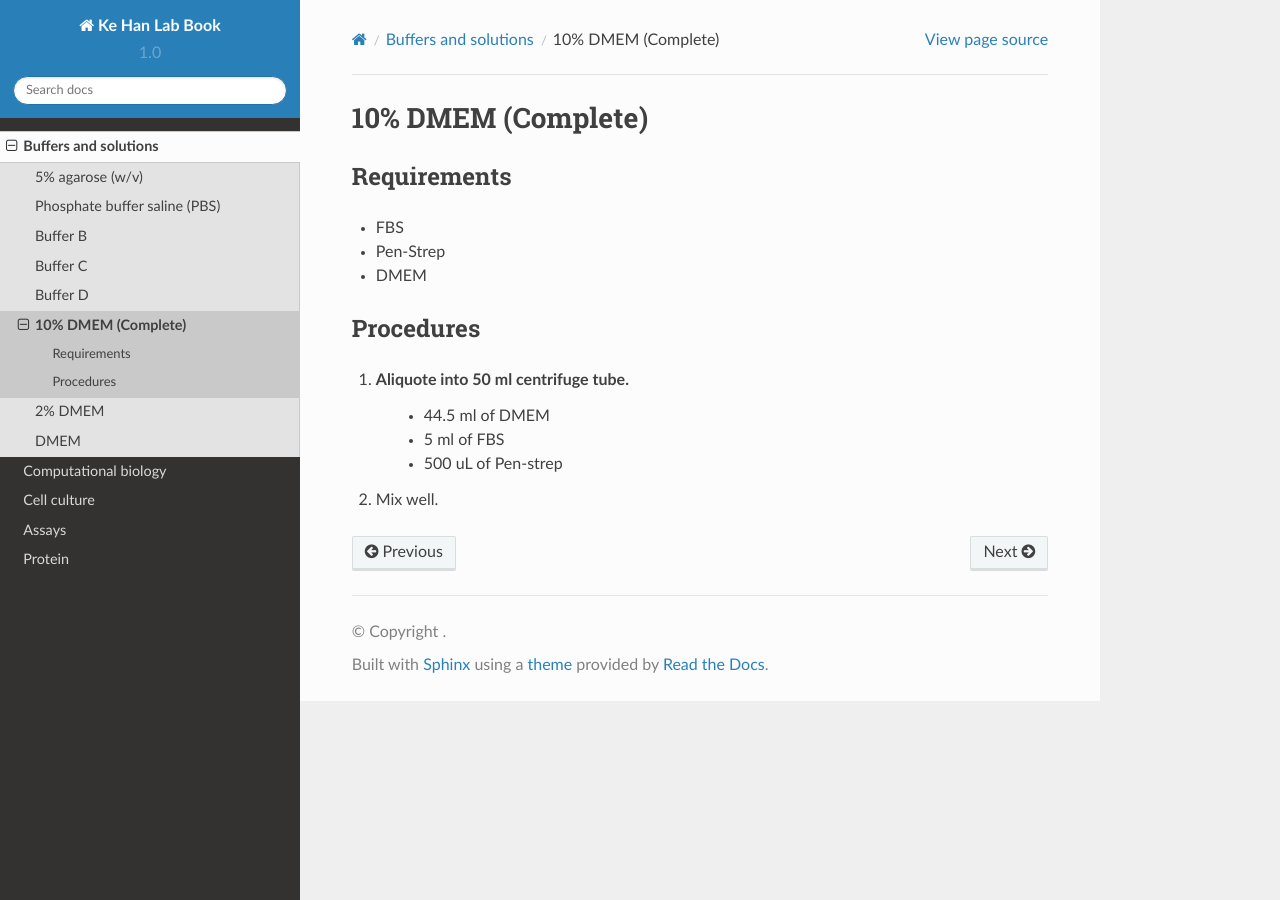
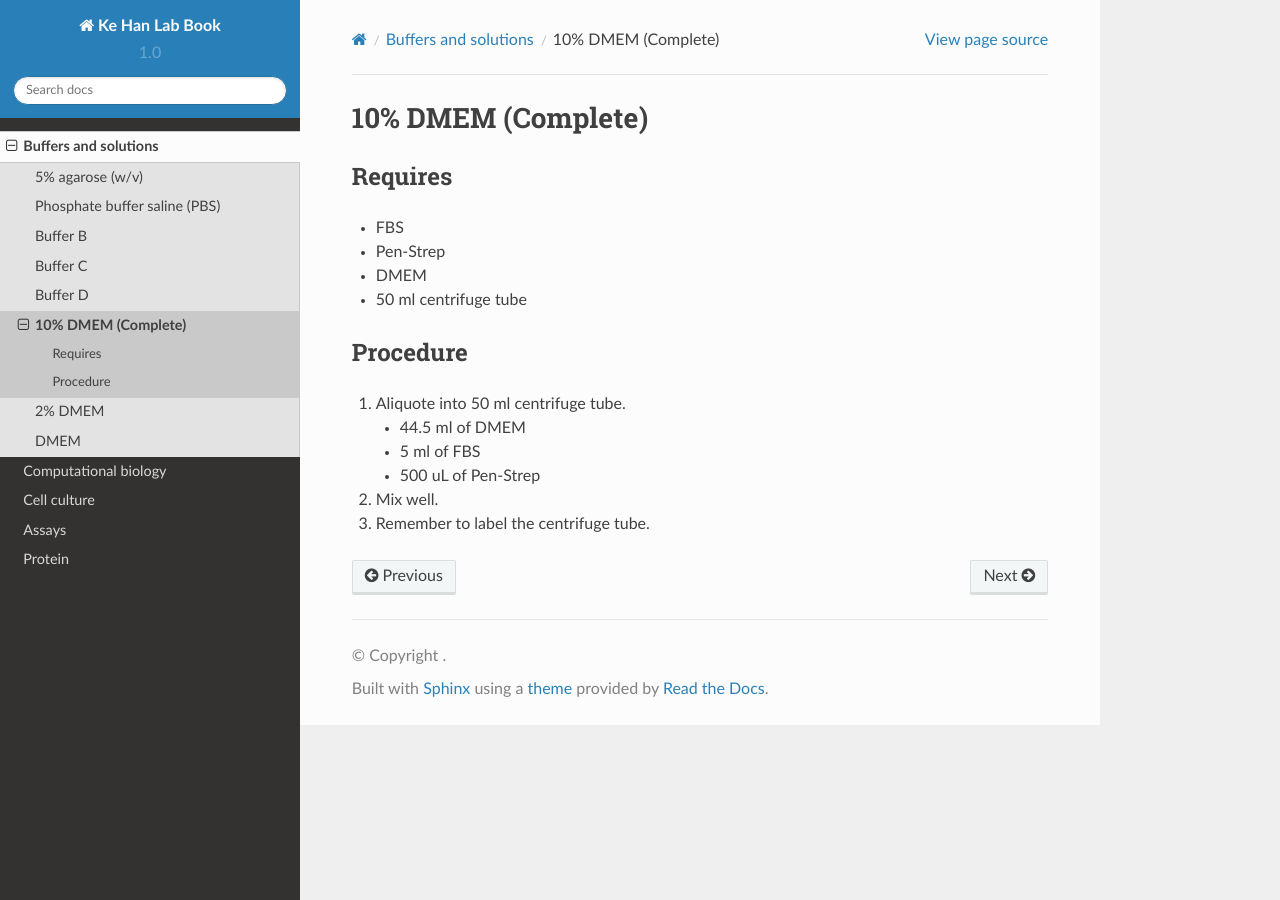
Before and after one commit to kehantan/labbook, a Sphinx documentation site: the page built from docs/buffers_solutions/10_dmem.rst, in a window 1280 px wide. Built offline with Sphinx 7.4.7 and the Read the Docs theme 2.0.0, drawn with Linux system fonts in a browser that asks for light colours.

Commit message:
Update 10_dmem.rst

```diff
--- a/docs/buffers_solutions/10_dmem.rst
+++ b/docs/buffers_solutions/10_dmem.rst
@@ -1,16 +1,20 @@
 10% DMEM (Complete)
 ===================
 
-Requirements
+Requires
 ------------
 * FBS
 * Pen-Strep
 * DMEM
+* 50 ml centrifuge tube
 
-Procedures
+Procedure
 ----------
 #. Aliquote into 50 ml centrifuge tube.
-    * 44.5 ml of DMEM
-    * 5 ml of FBS
-    * 500 uL of Pen-strep
+
+   * 44.5 ml of DMEM
+   * 5 ml of FBS
+   * 500 uL of Pen-Strep
+
 #. Mix well.
+#. Remember to label the centrifuge tube.
```
